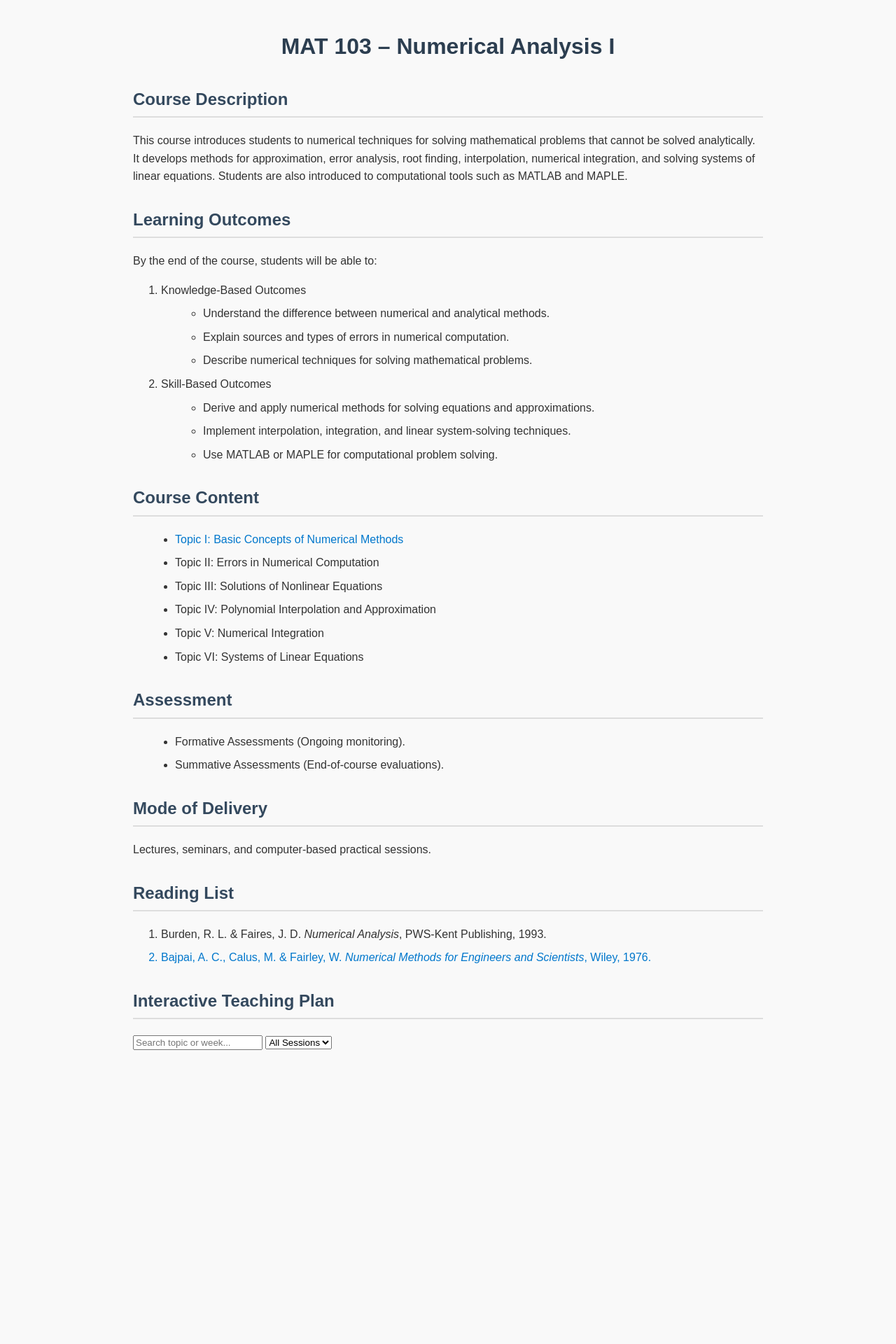
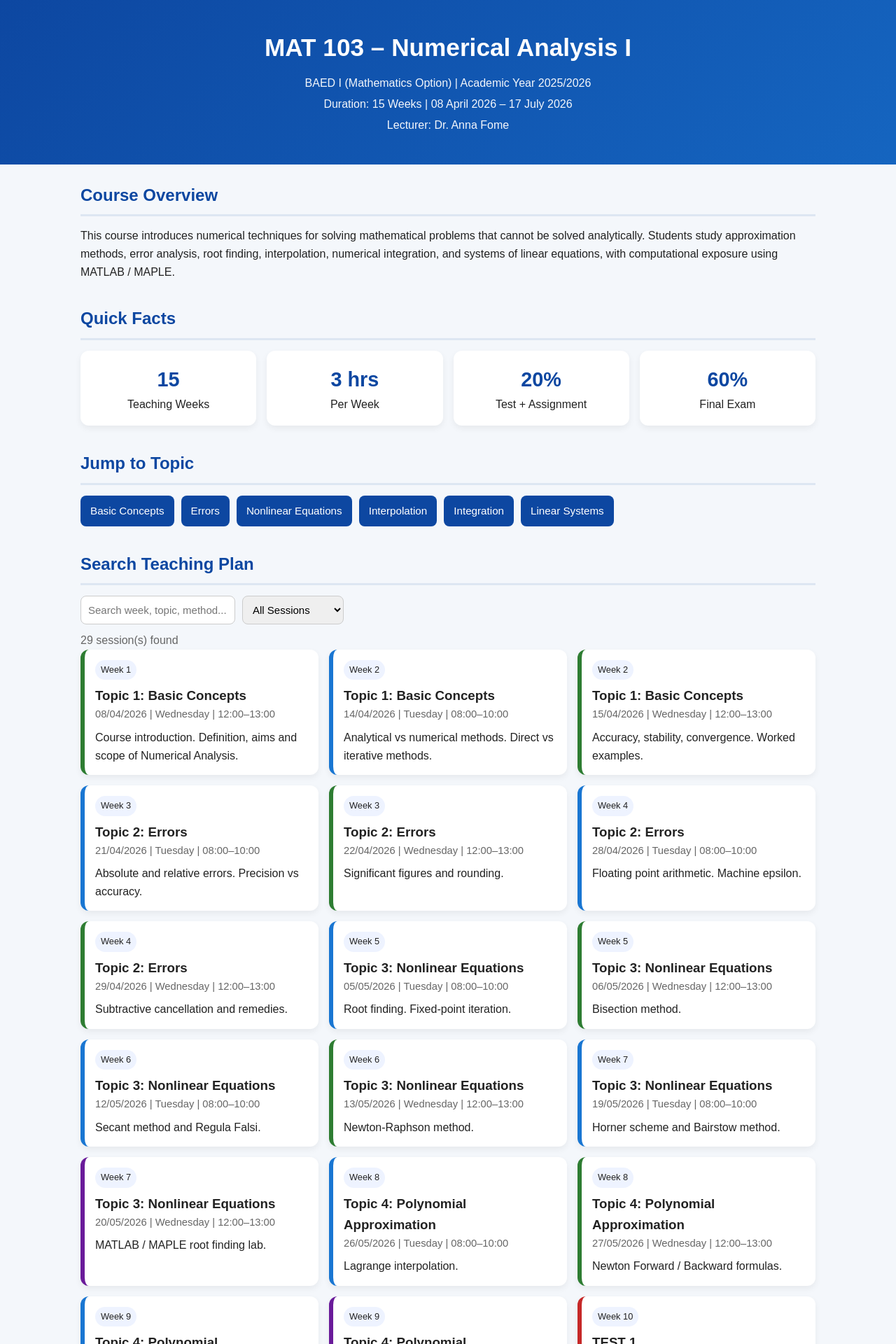
Before and after one commit to FomeA/FomeA.github.io, a Jekyll site: the page _teaching/mat103/index2.html, which Jekyll copies as it is, in a window 1280 px wide. Shown: the top 1920 px of the page at 70% size. Built offline with Jekyll 4.4.1, drawn with Linux system fonts in a browser that asks for light colours; before the commit the page ends 1522 px from its top, so only the background shows below that; some of the changed text lies outside the part shown.

Commit message:
Update index2.html

```diff
--- a/_teaching/mat103/index2.html
+++ b/_teaching/mat103/index2.html
@@ -1,283 +1,387 @@
 <!DOCTYPE html>
-
 <html lang="en">
-
 <head>
-
 <meta charset="UTF-8">
-
+<meta name="viewport" content="width=device-width, initial-scale=1.0">
 <title>MAT 103 – Numerical Analysis I</title>
 
-<meta name="viewport" content="width=device-width, initial-scale=1.0">
-
 <style>
-    body {
-      font-family: Arial, sans-serif;
-      max-width: 900px;
-      margin: auto;
-      padding: 20px;
-      line-height: 1.6;
-      background: #f9f9f9;
-      color: #333;
+:root{
+--primary:#0d47a1;
+--secondary:#1565c0;
+--bg:#f4f7fb;
+--card:#ffffff;
+--text:#222;
+--muted:#666;
+--lecture:#1976d2;
+--seminar:#2e7d32;
+--lab:#6a1b9a;
+--test:#c62828;
+--holiday:#ef6c00;
+--review:#455a64;
 }
 
-    h1 {
-      text-align: center;
-      color: #2c3e50;
+*{
+margin:0;
+padding:0;
+box-sizing:border-box;
 }
 
-    h2 {
-      margin-top: 30px;
-      color: #34495e;
-      border-bottom: 2px solid #ddd;
-      padding-bottom: 5px;
+body{
+font-family:Arial, Helvetica, sans-serif;
+background:var(--bg);
+color:var(--text);
+line-height:1.6;
 }
 
-    ul {
-      margin-left: 20px;
+header{
+background:linear-gradient(135deg,var(--primary),var(--secondary));
+color:white;
+padding:40px 20px;
+text-align:center;
 }
 
-    li {
-      margin-bottom: 8px;
+header h1{
+font-size:2.2rem;
+margin-bottom:10px;
 }
 
-    a {
-      color: #0077cc;
-      text-decoration: none;
+header p{
+opacity:.95;
+margin:4px 0;
 }
 
-    a:hover {
-      text-decoration: underline;
+.container{
+max-width:1100px;
+margin:auto;
+padding:25px;
 }
 
-    .container {
-      background: white;
-      padding: 20px;
-      border-radius: 10px;
-      box-shadow: 0 0 10px rgba(0,0,0,0.05);
+.section{
+margin-bottom:35px;
+}
+
+.section h2{
+margin-bottom:15px;
+padding-bottom:8px;
+border-bottom:3px solid #dde6f2;
+color:var(--primary);
+}
+
+.grid{
+display:grid;
+grid-template-columns:repeat(auto-fit,minmax(220px,1fr));
+gap:15px;
+}
+
+.stat{
+background:var(--card);
+padding:18px;
+border-radius:12px;
+box-shadow:0 4px 10px rgba(0,0,0,.06);
+text-align:center;
+}
+
+.stat h3{
+font-size:1.8rem;
+color:var(--primary);
+}
+
+.nav-buttons{
+display:flex;
+gap:10px;
+flex-wrap:wrap;
+}
+
+.nav-buttons a{
+text-decoration:none;
+background:var(--primary);
+color:white;
+padding:10px 14px;
+border-radius:8px;
+font-size:.95rem;
+}
+
+.nav-buttons a:hover{
+background:var(--secondary);
 }
 
 .controls{
 display:flex;
 gap:10px;
 flex-wrap:wrap;
-  margin:15px 0;
+margin-top:15px;
 }
 
 .controls input,
 .controls select{
 padding:10px;
-  font-size:16px;
 border:1px solid #ccc;
-  border-radius:6px;
+border-radius:8px;
+font-size:15px;
 }
 
-#planContainer{
-  margin-top:15px;
+.topic{
+margin-top:25px;
 }
 
-.plan-card{
-  background:#fff;
-  padding:15px;
+.topic-title{
+background:#eaf2ff;
+padding:12px 15px;
+border-left:6px solid var(--primary);
+border-radius:8px;
+font-size:1.15rem;
+font-weight:bold;
 margin-bottom:12px;
-  border-left:6px solid #3498db;
-  border-radius:8px;
-  box-shadow:0 2px 6px rgba(0,0,0,.06);
 }
 
-.plan-card.seminar{border-color:#27ae60;}
-.plan-card.test{border-color:#e74c3c;}
-.plan-card.holiday{border-color:#f39c12;}
-
-.plan-card h3{
-  margin:0 0 8px;
+.cards{
+display:grid;
+grid-template-columns:repeat(auto-fit,minmax(280px,1fr));
+gap:15px;
 }
 
-.week{
-  font-weight:bold;
-  color:#2c3e50;
-  margin-bottom:6px;
+.card{
+background:var(--card);
+padding:15px;
+border-radius:12px;
+box-shadow:0 4px 10px rgba(0,0,0,.06);
+border-left:6px solid var(--lecture);
+transition:.25s;
+}
+
+.card:hover{
+transform:translateY(-4px);
+}
+
+.card.seminar{border-color:var(--seminar);}
+.card.lab{border-color:var(--lab);}
+.card.test{border-color:var(--test);}
+.card.holiday{border-color:var(--holiday);}
+.card.review{border-color:var(--review);}
+
+.badge{
+display:inline-block;
+font-size:.8rem;
+padding:4px 8px;
+border-radius:20px;
+background:#eef3ff;
+margin-bottom:8px;
+}
+
+.meta{
+font-size:.92rem;
+color:var(--muted);
+margin-bottom:8px;
+}
+
+.notice{
+background:#fff3cd;
+padding:15px;
+border-left:6px solid #f0ad4e;
+border-radius:10px;
+margin-top:10px;
+}
+
+footer{
+text-align:center;
+padding:30px 20px;
+color:#666;
+font-size:.95rem;
+}
+
+@media(max-width:700px){
+header h1{
+font-size:1.7rem;
+}
+.controls{
+flex-direction:column;
+}
+.controls input,
+.controls select{
+width:100%;
+}
 }
 </style>
-
 </head>
 
 <body>
 
+<header>
 <h1>MAT 103 – Numerical Analysis I</h1>
+<p>BAED I (Mathematics Option) | Academic Year 2025/2026</p>
+<p>Duration: 15 Weeks | 08 April 2026 – 17 July 2026</p>
+<p>Lecturer: Dr. Anna Fome</p>
+</header>
 
-<h2>Course Description</h2>
+<div class="container">
 
-<p>This course introduces students to numerical techniques for solving mathematical problems that cannot be solved analytically. It develops methods for approximation, error analysis, root finding, interpolation, numerical integration, and solving systems of linear equations. Students are also introduced to computational tools such as MATLAB and MAPLE.</p>
+<section class="section">
+<h2>Course Overview</h2>
+<p>
+This course introduces numerical techniques for solving mathematical problems that cannot be solved analytically.
+Students study approximation methods, error analysis, root finding, interpolation, numerical integration,
+and systems of linear equations, with computational exposure using MATLAB / MAPLE.
+</p>
+</section>
 
-<h2>Learning Outcomes</h2>
+<section class="section">
+<h2>Quick Facts</h2>
+<div class="grid">
+<div class="stat"><h3>15</h3><p>Teaching Weeks</p></div>
+<div class="stat"><h3>3 hrs</h3><p>Per Week</p></div>
+<div class="stat"><h3>20%</h3><p>Test + Assignment</p></div>
+<div class="stat"><h3>60%</h3><p>Final Exam</p></div>
+</div>
+</section>
 
-<p>By the end of the course, students will be able to:</p>
+<section class="section">
+<h2>Jump to Topic</h2>
+<div class="nav-buttons">
+<a href="#topic1">Basic Concepts</a>
+<a href="#topic2">Errors</a>
+<a href="#topic3">Nonlinear Equations</a>
+<a href="#topic4">Interpolation</a>
+<a href="#topic5">Integration</a>
+<a href="#topic6">Linear Systems</a>
+</div>
+</section>
 
-<ol>
+<section class="section">
+<h2>Search Teaching Plan</h2>
 
-<li>Knowledge-Based Outcomes</li>
+<div class="controls">
+<input type="text" id="searchBox" placeholder="Search week, topic, method...">
+<select id="filterBox">
+<option value="all">All Sessions</option>
+<option value="lecture">Lectures</option>
+<option value="seminar">Seminars</option>
+<option value="lab">Computer Labs</option>
+<option value="test">Tests</option>
+<option value="holiday">Holiday</option>
+</select>
+</div>
 
+<p id="counter" style="margin-top:10px;color:#666;"></p>
+
+<div id="schedule"></div>
+</section>
+
+<section class="section">
+<h2>Important Dates</h2>
+<div class="notice">
+<p><strong>03 June 2026:</strong> Assignment issued.</p>
+<p><strong>09 June 2026:</strong> TEST 1 (20%).</p>
+<p><strong>07 July 2026:</strong> Public Holiday.</p>
+<p><strong>15 July 2026:</strong> Assignment due.</p>
+<p><strong>Final Examination:</strong> Scheduled separately.</p>
+</div>
+</section>
+
+<section class="section">
+<h2>Learning Materials</h2>
 <ul>
+<li><a href="MAT103_Topic1_Basic_Concepts-2.pdf">Topic 1: Basic Concepts PDF</a></li>
+<li><a href="#">Additional Topic Notes (Upload PDF)</a></li>
+</ul>
+</section>
 
-<li>Understand the difference between numerical and analytical methods.</li>
+</div>
 
-<li>Explain sources and types of errors in numerical computation.</li>
-
-<li>Describe numerical techniques for solving mathematical problems.</li>
-
-</ul>
-
-<li>Skill-Based Outcomes</li>
-
-<ul>
-
-<li>Derive and apply numerical methods for solving equations and approximations.</li>
-
-<li>Implement interpolation, integration, and linear system-solving techniques.</li>
-
-<li>Use MATLAB or MAPLE for computational problem solving.</li>
-
-</ul>
-
-</ol>
-
-<h2>Course Content</h2>
-
-<ul>
-
-<li><a href ="MAT103_Topic1_Basic_Concepts-2.pdf">Topic I: Basic Concepts of Numerical Methods </a></li>
-
-<li>Topic II: Errors in Numerical Computation</li>
-
-<li>Topic III: Solutions of Nonlinear Equations</li>
-
-<li>Topic IV: Polynomial Interpolation and Approximation</li>
-
-<li>Topic V: Numerical Integration</li>
-
-<li>Topic VI: Systems of Linear Equations</li>
-
-</ul>
-
-<h2>Assessment</h2>
-
-<ul>
-
-<li>Formative Assessments (Ongoing monitoring).</li>
-
-<li>Summative Assessments (End-of-course evaluations).</li>
-
-</ul>
-
-<h2>Mode of Delivery</h2>
-
-<p>Lectures, seminars, and computer-based practical sessions.</p>
-
-<h2>Reading List</h2>
-
-<ol>
-
-<li>Burden, R. L. & Faires, J. D. <i>Numerical Analysis</i>, PWS-Kent Publishing, 1993. <a href= "https://faculty.ksu.edu.sa/sites/default/files/numerical_analysis_9th.pdf"Download</a></li>
-
-<li>Bajpai, A. C., Calus, M. & Fairley, W. <i>Numerical Methods for Engineers and Scientists</i>, Wiley, 1976.</li>
-
-</ol>
-
-<h2>Interactive Teaching Plan</h2>
-
-<input type="text" id="searchBox" placeholder="Search topic or week..."> <select id="filterBox"> <option value="all">All Sessions</option> <option value="lecture">Lectures</option> <option value="seminar">Seminars</option> <option value="test">Tests</option> <option value="holiday">Holiday</option> </select>
+<footer>
+MAT 103 Course Page • Designed for Interactive Learning
+</footer>
 
 <script>
 const sessions = [
-{
-week:1,
-type:"seminar",
-date:"08/04/2026",
-topic:"Basic Concepts",
-details:"Course introduction. Overview of Numerical Analysis."
-},
-{
-week:2,
-type:"lecture",
-date:"14/04/2026",
-topic:"Basic Concepts",
-details:"Analytical vs numerical methods."
-},
-{
-week:2,
-type:"seminar",
-date:"15/04/2026",
-topic:"Basic Concepts",
-details:"Accuracy, stability and convergence."
-},
-{
-week:3,
-type:"lecture",
-date:"21/04/2026",
-topic:"Errors",
-details:"Absolute and relative errors."
-},
-{
-week:10,
-type:"test",
-date:"09/06/2026",
-topic:"TEST 1",
-details:"Written test covering Topics 1–4."
-},
-{
-week:14,
-type:"holiday",
-date:"07/07/2026",
-topic:"Public Holiday",
-details:"No lecture."
-}
+
+{week:1,type:"seminar",topic:"Topic 1: Basic Concepts",date:"08/04/2026",day:"Wednesday",time:"12:00–13:00",details:"Course introduction. Definition, aims and scope of Numerical Analysis."},
+
+{week:2,type:"lecture",topic:"Topic 1: Basic Concepts",date:"14/04/2026",day:"Tuesday",time:"08:00–10:00",details:"Analytical vs numerical methods. Direct vs iterative methods."},
+{week:2,type:"seminar",topic:"Topic 1: Basic Concepts",date:"15/04/2026",day:"Wednesday",time:"12:00–13:00",details:"Accuracy, stability, convergence. Worked examples."},
+
+{week:3,type:"lecture",topic:"Topic 2: Errors",date:"21/04/2026",day:"Tuesday",time:"08:00–10:00",details:"Absolute and relative errors. Precision vs accuracy."},
+{week:3,type:"seminar",topic:"Topic 2: Errors",date:"22/04/2026",day:"Wednesday",time:"12:00–13:00",details:"Significant figures and rounding."},
+
+{week:4,type:"lecture",topic:"Topic 2: Errors",date:"28/04/2026",day:"Tuesday",time:"08:00–10:00",details:"Floating point arithmetic. Machine epsilon."},
+{week:4,type:"seminar",topic:"Topic 2: Errors",date:"29/04/2026",day:"Wednesday",time:"12:00–13:00",details:"Subtractive cancellation and remedies."},
+
+{week:5,type:"lecture",topic:"Topic 3: Nonlinear Equations",date:"05/05/2026",day:"Tuesday",time:"08:00–10:00",details:"Root finding. Fixed-point iteration."},
+{week:5,type:"seminar",topic:"Topic 3: Nonlinear Equations",date:"06/05/2026",day:"Wednesday",time:"12:00–13:00",details:"Bisection method."},
+
+{week:6,type:"lecture",topic:"Topic 3: Nonlinear Equations",date:"12/05/2026",day:"Tuesday",time:"08:00–10:00",details:"Secant method and Regula Falsi."},
+{week:6,type:"seminar",topic:"Topic 3: Nonlinear Equations",date:"13/05/2026",day:"Wednesday",time:"12:00–13:00",details:"Newton-Raphson method."},
+
+{week:7,type:"lecture",topic:"Topic 3: Nonlinear Equations",date:"19/05/2026",day:"Tuesday",time:"08:00–10:00",details:"Horner scheme and Bairstow method."},
+{week:7,type:"lab",topic:"Topic 3: Nonlinear Equations",date:"20/05/2026",day:"Wednesday",time:"12:00–13:00",details:"MATLAB / MAPLE root finding lab."},
+
+{week:8,type:"lecture",topic:"Topic 4: Polynomial Approximation",date:"26/05/2026",day:"Tuesday",time:"08:00–10:00",details:"Lagrange interpolation."},
+{week:8,type:"seminar",topic:"Topic 4: Polynomial Approximation",date:"27/05/2026",day:"Wednesday",time:"12:00–13:00",details:"Newton Forward / Backward formulas."},
+
+{week:9,type:"lecture",topic:"Topic 4: Polynomial Approximation",date:"02/06/2026",day:"Tuesday",time:"08:00–10:00",details:"Bessel and Stirling formulas."},
+{week:9,type:"lab",topic:"Topic 4: Polynomial Approximation",date:"03/06/2026",day:"Wednesday",time:"12:00–13:00",details:"Interpolation lab. Assignment issued."},
+
+{week:10,type:"test",topic:"TEST 1",date:"09/06/2026",day:"Tuesday",time:"08:00–10:00",details:"Topics 1–4. Counts 20%."},
+{week:10,type:"lecture",topic:"Topic 5: Numerical Integration",date:"10/06/2026",day:"Wednesday",time:"12:00–13:00",details:"Trapezoidal rule and Newton-Cotes."},
+
+{week:11,type:"lecture",topic:"Topic 5: Numerical Integration",date:"16/06/2026",day:"Tuesday",time:"08:00–10:00",details:"Simpson's 1/3 and 3/8 rules."},
+{week:11,type:"seminar",topic:"Topic 5: Numerical Integration",date:"17/06/2026",day:"Wednesday",time:"12:00–13:00",details:"Compare quadrature rules."},
+
+{week:12,type:"lecture",topic:"Topic 5: Numerical Integration",date:"23/06/2026",day:"Tuesday",time:"08:00–10:00",details:"Higher-order Newton-Cotes formulas."},
+{week:12,type:"lab",topic:"Topic 5: Numerical Integration",date:"24/06/2026",day:"Wednesday",time:"12:00–13:00",details:"Integration lab exercises."},
+
+{week:13,type:"lecture",topic:"Topic 6: Linear Systems",date:"30/06/2026",day:"Tuesday",time:"08:00–10:00",details:"Matrix notation. Cramer's Rule."},
+{week:13,type:"seminar",topic:"Topic 6: Linear Systems",date:"01/07/2026",day:"Wednesday",time:"12:00–13:00",details:"Gaussian elimination."},
+
+{week:14,type:"holiday",topic:"PUBLIC HOLIDAY",date:"07/07/2026",day:"Tuesday",time:"08:00–10:00",details:"No lecture."},
+{week:14,type:"seminar",topic:"Topic 6: Linear Systems",date:"08/07/2026",day:"Wednesday",time:"12:00–13:00",details:"LU decomposition."},
+
+{week:15,type:"lecture",topic:"Topic 6: Linear Systems",date:"14/07/2026",day:"Tuesday",time:"08:00–10:00",details:"Course review and MATLAB solving systems."},
+{week:15,type:"review",topic:"Course Review & Wrap-Up",date:"15/07/2026",day:"Wednesday",time:"12:00–13:00",details:"Exam preparation. Assignment due."}
+
 ];
 
-const plan = document.getElementById("planContainer");
+const schedule = document.getElementById("schedule");
 const searchBox = document.getElementById("searchBox");
 const filterBox = document.getElementById("filterBox");
+const counter = document.getElementById("counter");
 
-function renderPlan(){
+function render(){
 const text = searchBox.value.toLowerCase();
 const type = filterBox.value;
 
-  plan.innerHTML = "";
+const filtered = sessions.filter(s=>{
+const matchText =
+s.topic.toLowerCase().includes(text) ||
+s.details.toLowerCase().includes(text) ||
+String(s.week).includes(text);
 
-  const filtered = sessions.filter(item => {
-    const matchText =
-      item.topic.toLowerCase().includes(text) ||
-      item.details.toLowerCase().includes(text) ||
-      String(item.week).includes(text);
-
-    const matchType = type === "all" || item.type === type;
-
+const matchType = type==="all" || s.type===type;
 return matchText && matchType;
 });
 
-  if(filtered.length === 0){
-    plan.innerHTML = "<p>No matching sessions found.</p>";
-    return;
-  }
+counter.innerHTML = filtered.length + " session(s) found";
 
-  filtered.forEach(item => {
-    plan.innerHTML += `
-      <div class="plan-card ${item.type}">
-        <div class="week">Week ${item.week}</div>
-        <h3>${item.topic}</h3>
-        <p><strong>Date:</strong> ${item.date}</p>
-        <p>${item.details}</p>
+schedule.innerHTML = '<div class="cards"></div>';
+const cards = schedule.querySelector(".cards");
+
+filtered.forEach(s=>{
+cards.innerHTML += `
+<div class="card ${s.type}">
+<div class="badge">Week ${s.week}</div>
+<h3>${s.topic}</h3>
+<div class="meta">${s.date} | ${s.day} | ${s.time}</div>
+<p>${s.details}</p>
 </div>
 `;
 });
 }
 
-searchBox.addEventListener("input", renderPlan);
-filterBox.addEventListener("change", renderPlan);
+searchBox.addEventListener("input",render);
+filterBox.addEventListener("change",render);
 
-renderPlan();
+render();
 </script>
 
 </body>
-
 </html>
```
Lines whose indentation alone changed are shown as unchanged.
